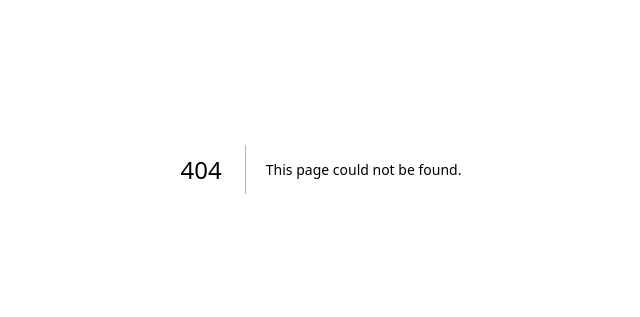
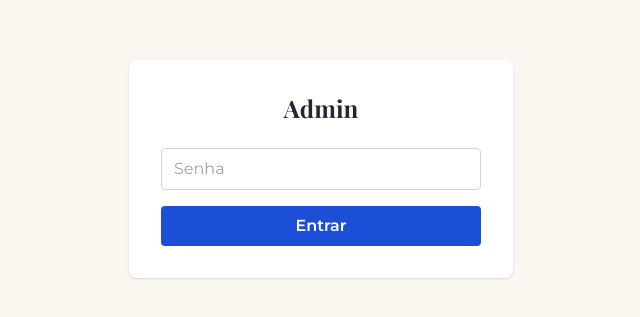
Before and after one commit to celomamp/site-atelie-caro, a Next.js app: page /admin/login in a window 1280 px wide. Before the commit this address had no page. Shown: the part 231-548 px from the top of the page, without its empty margins (319-959 px from the left). Built offline with nearby package versions, Linux system fonts and the light colour scheme; a web font is replaced by a local one.

Commit message:
feat: add admin authentication with session cookie

```diff
--- /dev/null
+++ b/app/(admin)/admin/login/page.tsx
@@ -0,0 +1,38 @@
+// app/(admin)/admin/login/page.tsx
+"use client";
+import { useState } from "react";
+import { useRouter } from "next/navigation";
+
+export default function LoginPage() {
+  const router = useRouter();
+  const [password, setPassword] = useState("");
+  const [error, setError] = useState("");
+
+  async function handleSubmit(e: React.FormEvent) {
+    e.preventDefault();
+    const res = await fetch("/api/admin/login", {
+      method: "POST",
+      headers: { "Content-Type": "application/json" },
+      body: JSON.stringify({ password }),
+    });
+    if (res.ok) {
+      router.push("/admin");
+      router.refresh();
+    } else {
+      setError("Senha incorreta");
+    }
+  }
+
+  return (
+    <div className="flex min-h-screen items-center justify-center bg-cream px-4">
+      <form onSubmit={handleSubmit} className="w-full max-w-sm rounded-lg bg-white p-8 shadow">
+        <h1 className="font-display text-2xl font-bold text-center">Admin</h1>
+        <input type="password" placeholder="Senha" value={password}
+          onChange={(e) => setPassword(e.target.value)}
+          className="mt-6 w-full rounded border border-gray-300 px-3 py-2" />
+        {error && <p className="mt-2 text-sm text-clay">{error}</p>}
+        <button className="mt-4 w-full rounded bg-cobalt py-2 font-semibold text-white">Entrar</button>
+      </form>
+    </div>
+  );
+}
--- /dev/null
+++ b/app/api/admin/login/route.ts
@@ -0,0 +1,14 @@
+// app/api/admin/login/route.ts
+import { NextResponse } from "next/server";
+import { getSession } from "@/lib/session";
+
+export async function POST(req: Request) {
+  const { password } = await req.json();
+  const session = await getSession();
+  if (password === process.env.ADMIN_PASSWORD) {
+    session.isAdmin = true;
+    await session.save();
+    return NextResponse.json({ ok: true });
+  }
+  return NextResponse.json({ ok: false }, { status: 401 });
+}
--- /dev/null
+++ b/app/api/admin/logout/route.ts
@@ -0,0 +1,9 @@
+// app/api/admin/logout/route.ts
+import { NextResponse } from "next/server";
+import { getSession } from "@/lib/session";
+
+export async function POST() {
+  const session = await getSession();
+  session.destroy();
+  return NextResponse.json({ ok: true });
+}
--- /dev/null
+++ b/lib/session-config.ts
@@ -0,0 +1,9 @@
+// lib/session-config.ts
+// Shared iron-session configuration. The session encryption password is
+// decoupled from ADMIN_PASSWORD because iron-session requires a password of
+// at least 32 characters, while ADMIN_PASSWORD is a short human-chosen login
+// password (e.g. "admin123" for local dev).
+export const SESSION_COOKIE = "atelie-caro-admin";
+export const SESSION_PASSWORD =
+  process.env.SESSION_SECRET ||
+  "atelie-caro-dev-session-secret-change-me-please-32chars";
--- /dev/null
+++ b/lib/session.ts
@@ -0,0 +1,18 @@
+// lib/session.ts
+import { getIronSession } from "iron-session";
+import { cookies } from "next/headers";
+import { SESSION_COOKIE, SESSION_PASSWORD } from "@/lib/session-config";
+
+type SessionData = { isAdmin: boolean };
+
+export async function getSession() {
+  return getIronSession<SessionData>(cookies(), {
+    password: SESSION_PASSWORD,
+    cookieName: SESSION_COOKIE,
+  });
+}
+
+export async function isAdmin() {
+  const session = await getSession();
+  return !!session.isAdmin;
+}
```
Also changed, not shown: middleware.ts (added, +23 -0 lines).
